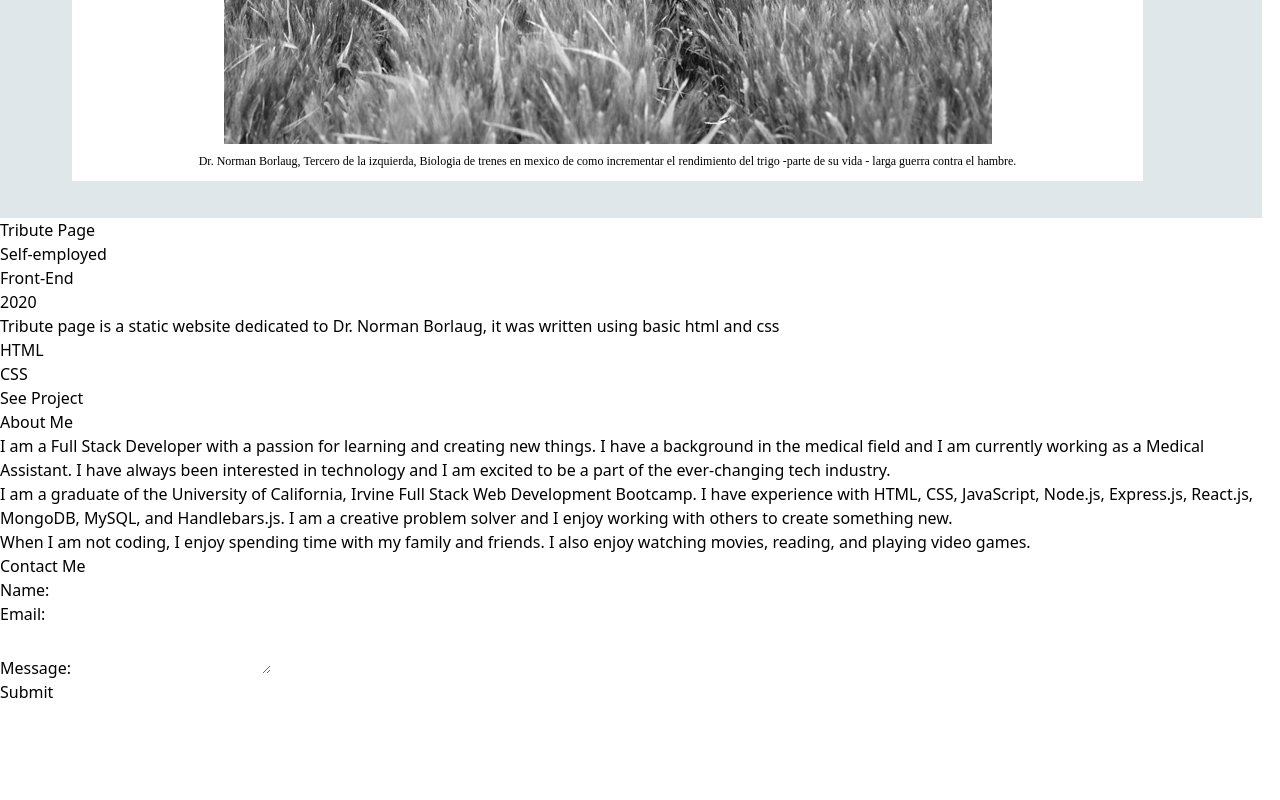
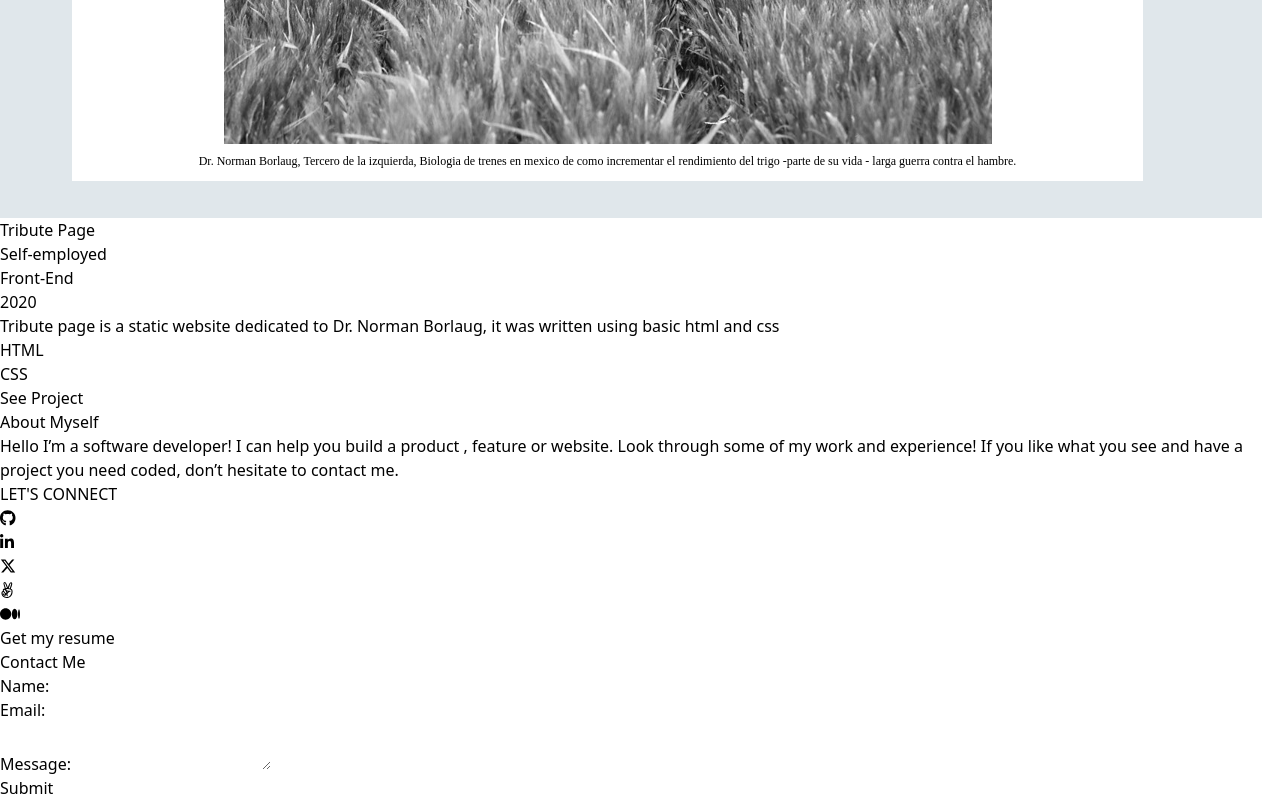
Before and after one commit to Diegogagan2587/Diegogagan2587.github.io, a React (Vite) app: page / in a window 1280 px wide. Shown: the part 7907-8707 px from the top of the page. Before the commit the page ends 8611 px from the top, so only its background shows below. Built offline with nearby package versions, Linux system fonts and the light colour scheme.

Commit message:
Add AboutMyself container within about section

```diff
--- a/src/sections/AboutSection.jsx
+++ b/src/sections/AboutSection.jsx
@@ -1,28 +1,29 @@
+import Btn from '../components/Btn';
+import SocialMediaBar from '../components/SocialMediaBar';
+
 const AboutSection = () => {
-    return (
-        <section id="about" className="border-2">
-            <h2>About Me</h2>
-            <p>
-            I am a Full Stack Developer with a passion for learning and creating
-            new things. I have a background in the medical field and I am
-            currently working as a Medical Assistant. I have always been
-            interested in technology and I am excited to be a part of the
-            ever-changing tech industry.
-            </p>
-            <p>
-            I am a graduate of the University of California, Irvine Full Stack
-            Web Development Bootcamp. I have experience with HTML, CSS,
-            JavaScript, Node.js, Express.js, React.js, MongoDB, MySQL, and
-            Handlebars.js. I am a creative problem solver and I enjoy working
-            with others to create something new.
-            </p>
-            <p>
-            When I am not coding, I enjoy spending time with my family and
-            friends. I also enjoy watching movies, reading, and playing video
-            games.
-            </p>
-        </section>
-    )
+  return (
+    <section
+      id="about"
+      className="flex flex-col items-center justify-center
+      h-screen border-2 bg-white rounded-tr-[50px] px-6"
+    >
+      <div id="mySelf" className="flex flex-col gap-3 border-2">
+        <h2 className="font-bold text-4xl text-[#172B4D]">About Myself</h2>
+        <p className="text-[#344563]">
+          Hello I’m a software developer! I can help you build a product ,
+          feature or website. Look through some of my work and experience! If
+          you like what you see and have a project you need coded, don’t
+          hesitate to contact me.
+        </p>
+        <SocialMediaBar />
+        <div>
+          <Btn text="Get my resume" />
+        </div>
+      </div>
+      <div id="skill-list"></div>
+    </section>
+  );
 };
 
 export default AboutSection;
```
